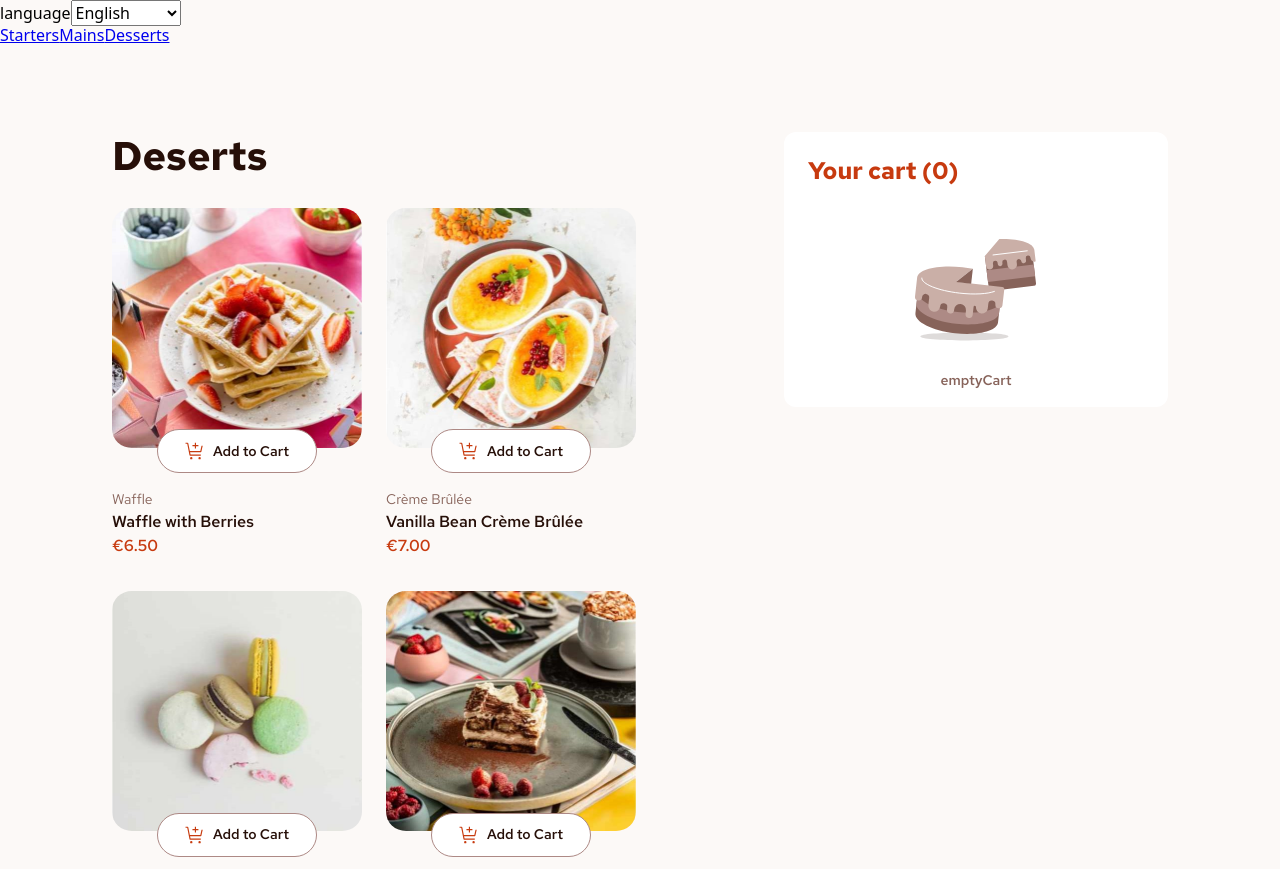
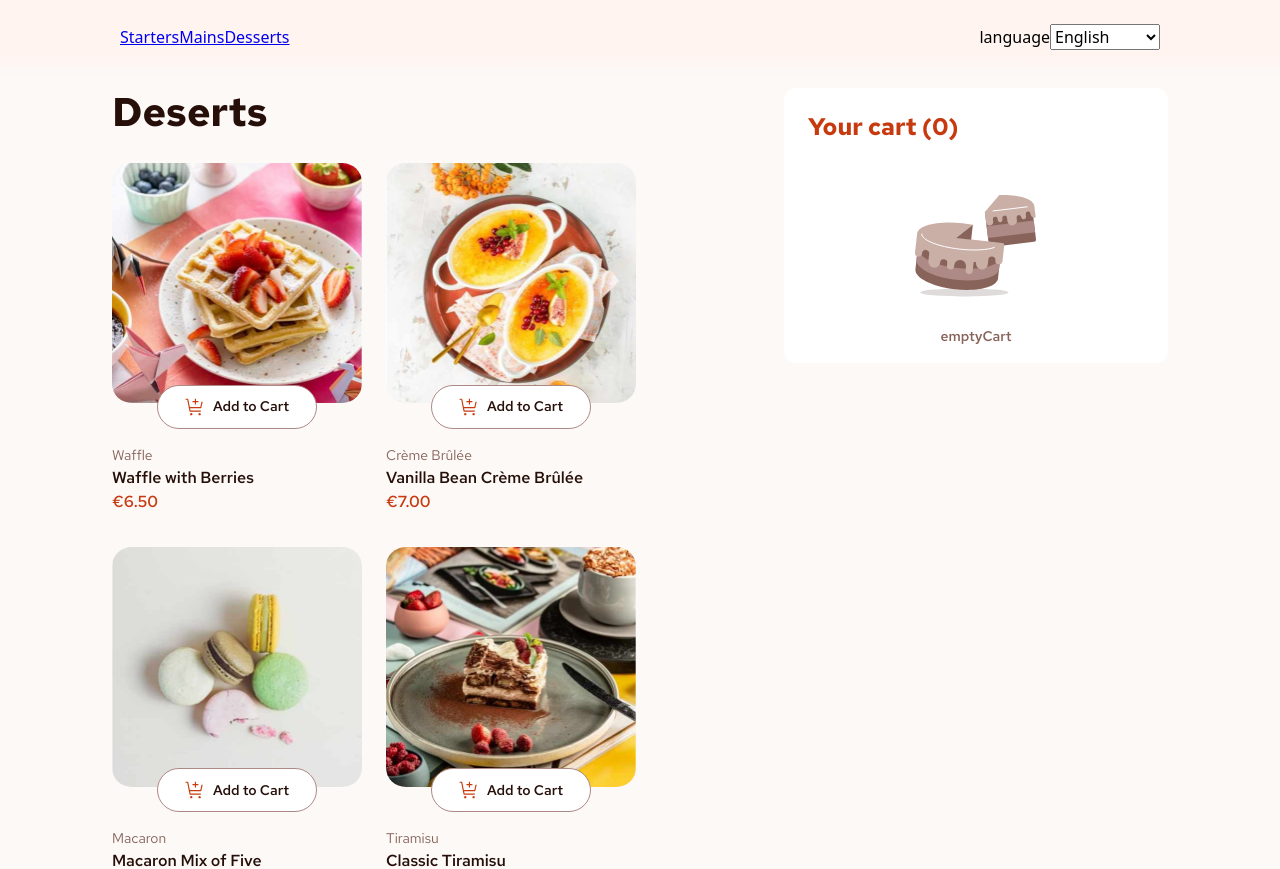
Before and after one commit to Anubliss-0/product-list-with-cart, a React (Vite) app: page /deserts in a window 1280 px wide. Shown: the top 869 px of the page. Built offline with nearby package versions, Linux system fonts and the light colour scheme.

Commit message:
Base header styles

```diff
--- a/src/App.module.scss
+++ b/src/App.module.scss
@@ -1,5 +1,15 @@
 @import "./styles/variables.scss";
 @import "./styles/utilities.scss";
+
+.header {
+    @include flex-row-center-justify-between;
+    width: 100%;
+    padding: $spacing-300 7.5rem;
+    position: fixed;
+    top: 0rem;
+    background: linear-gradient(to bottom, rgba(255, 244, 240, 1) 75%, rgba(255, 244, 240, 0) 100%);
+    z-index: 3;
+}
 
 .container {
     display: flex;
--- a/src/App.tsx
+++ b/src/App.tsx
@@ -23,13 +23,13 @@ function App() {
 
   return (
     <>
-      <header>
+      <header className={styles.header}>
         <nav>
-          <LanguageSelect />
           <Link to={`starters`}>{t("starters.title")}</Link>
           <Link to={`mains`}>Mains</Link>
           <Link to={`deserts`}>{t("desserts.title")}</Link>
         </nav>
+        <LanguageSelect />
       </header>
       <main className={styles.container}>
         <div className={styles.products}>
--- a/src/components/ConfirmationModal/ConfirmationModal.module.scss
+++ b/src/components/ConfirmationModal/ConfirmationModal.module.scss
@@ -9,6 +9,7 @@
     height: 100%;
     background-color: hsla(0, 0, 0, 50%);
     top: 0px;
+    z-index: 99;
 
     @include respond-to-phone {
         @include flex-column-end;
@@ -23,6 +24,7 @@
     max-height: 80%;
     padding: $spacing-500;
     border-radius: .75rem;
+
 
 
     @include respond-to-tablet {
```
